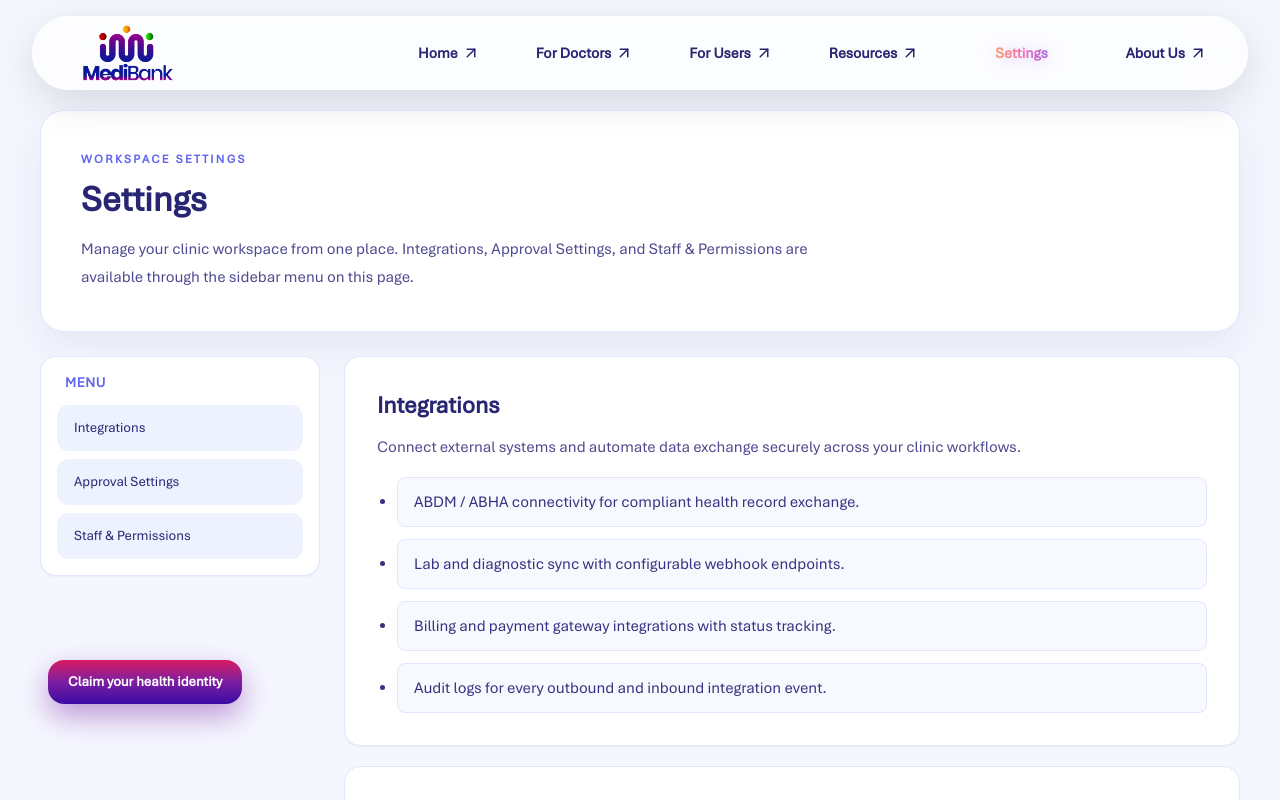
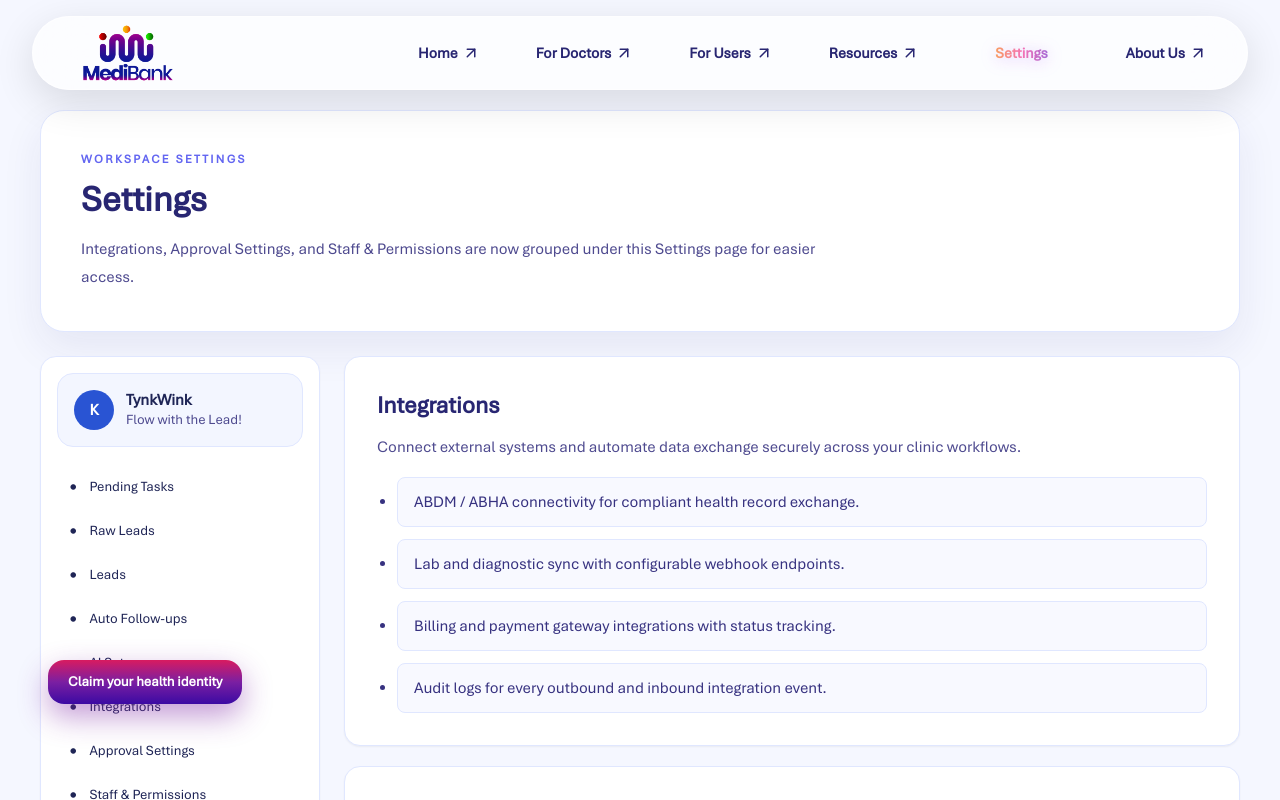
Before and after one commit to AmanDwivedi9335/clinic-portpolio, a Next.js app: page /settings in a window 1280 px wide. Shown: the top 800 px of the page. Built offline with nearby package versions, Linux system fonts and the light colour scheme.

Commit message:
Add unified settings sidebar and settings content layout

```diff
--- a/src/app/settings/page.js
+++ b/src/app/settings/page.js
@@ -1,4 +1,25 @@
-const sections = [
+const sidebarItems = [
+  { id: "pending-tasks", label: "Pending Tasks", href: "#" },
+  { id: "raw-leads", label: "Raw Leads", href: "#" },
+  { id: "leads", label: "Leads", href: "#" },
+  { id: "auto-follow-ups", label: "Auto Follow-ups", href: "#" },
+  { id: "ai-setup", label: "AI Setup", href: "#" },
+  { id: "integrations", label: "Integrations", href: "#integrations" },
+  {
+    id: "approval-settings",
+    label: "Approval Settings",
+    href: "#approval-settings",
+  },
+  {
+    id: "staff-permissions",
+    label: "Staff & Permissions",
+    href: "#staff-permissions",
+  },
+  { id: "analytics", label: "Analytics", href: "#" },
+  { id: "settings", label: "Settings", href: "#settings", isActive: true },
+];
+
+const settingsSections = [
   {
     id: "integrations",
     title: "Integrations",
@@ -45,36 +66,54 @@ export default function SettingsPage() {
           <p className="text-xs tracking-[0.2em] uppercase text-indigo-500 font-semibold">
             Workspace Settings
           </p>
-          <h1 className="mt-3 text-3xl md:text-4xl font-bold text-[#282672]">
+          <h1
+            id="settings"
+            className="mt-3 text-3xl md:text-4xl font-bold text-[#282672] scroll-mt-[120px]"
+          >
             Settings
           </h1>
           <p className="mt-4 max-w-3xl text-[#4e4a8f] leading-7">
-            Manage your clinic workspace from one place. Integrations, Approval
-            Settings, and Staff &amp; Permissions are available through the
-            sidebar menu on this page.
+            Integrations, Approval Settings, and Staff &amp; Permissions are now
+            grouped under this Settings page for easier access.
           </p>
         </div>
 
         <div className="mt-6 grid gap-6 lg:grid-cols-[280px_1fr]">
           <aside className="lg:sticky lg:top-[120px] h-fit rounded-2xl border border-indigo-100 bg-white p-4 shadow-sm">
-            <h2 className="px-2 pb-3 text-sm font-semibold uppercase tracking-wider text-indigo-500">
-              Menu
-            </h2>
-            <nav className="space-y-2">
-              {sections.map((section) => (
+            <div className="mb-5 rounded-2xl bg-[#f3f6ff] p-4 border border-indigo-100">
+              <div className="flex items-center gap-3">
+                <div className="h-10 w-10 rounded-full bg-[#2954d3] text-white flex items-center justify-center font-bold">
+                  K
+                </div>
+                <div>
+                  <p className="font-bold text-[#1f2556] leading-tight">TynkWink</p>
+                  <p className="text-sm text-[#4e4a8f]">Flow with the Lead!</p>
+                </div>
+              </div>
+            </div>
+
+            <nav className="space-y-1">
+              {sidebarItems.map((item) => (
                 <a
-                  key={section.id}
-                  href={`#${section.id}`}
-                  className="block rounded-xl border border-transparent bg-indigo-50 px-4 py-3 text-sm font-medium text-[#282672] transition hover:border-indigo-200 hover:bg-indigo-100"
+                  key={item.id}
+                  href={item.href}
+                  className={`flex items-center gap-3 rounded-xl px-3 py-2.5 text-sm font-medium transition ${
+                    item.isActive
+                      ? "bg-indigo-600 text-white"
+                      : "text-[#1f2556] hover:bg-indigo-50"
+                  }`}
                 >
-                  {section.title}
+                  <span aria-hidden className="text-lg leading-none">
+                    •
+                  </span>
+                  <span>{item.label}</span>
                 </a>
               ))}
             </nav>
           </aside>
 
           <section className="space-y-5">
-            {sections.map((section) => (
+            {settingsSections.map((section) => (
               <article
                 key={section.id}
                 id={section.id}
```
